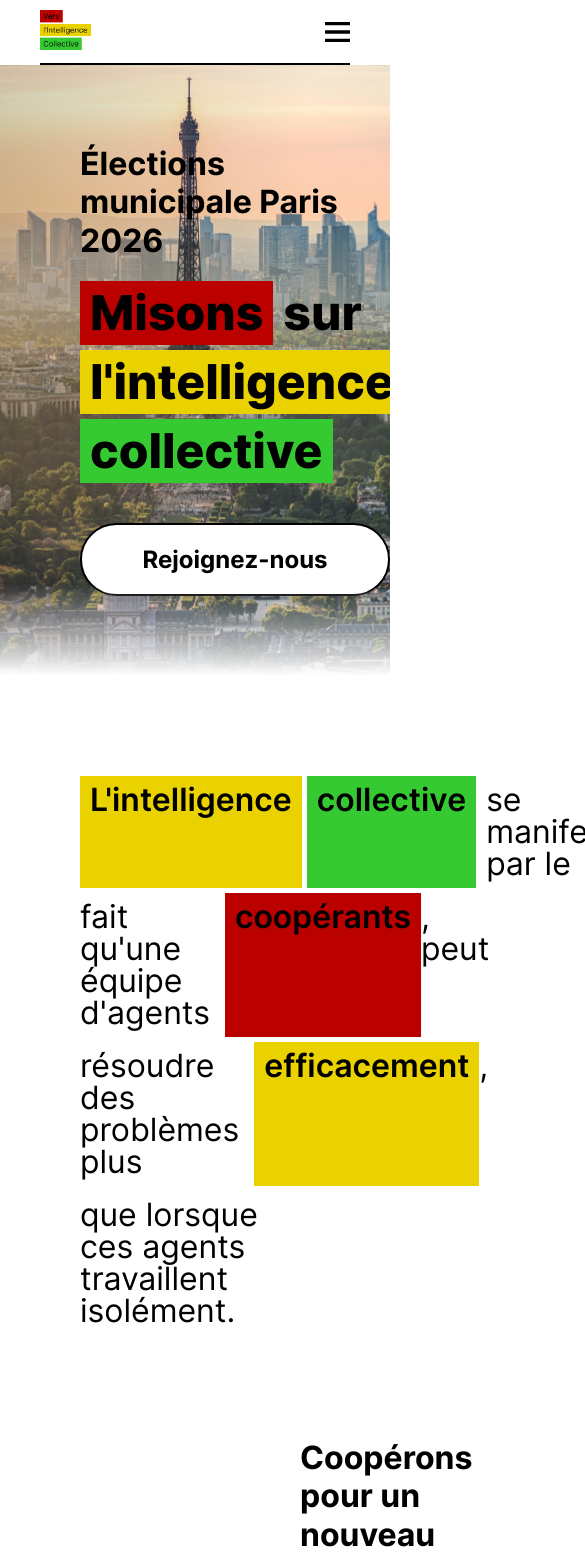
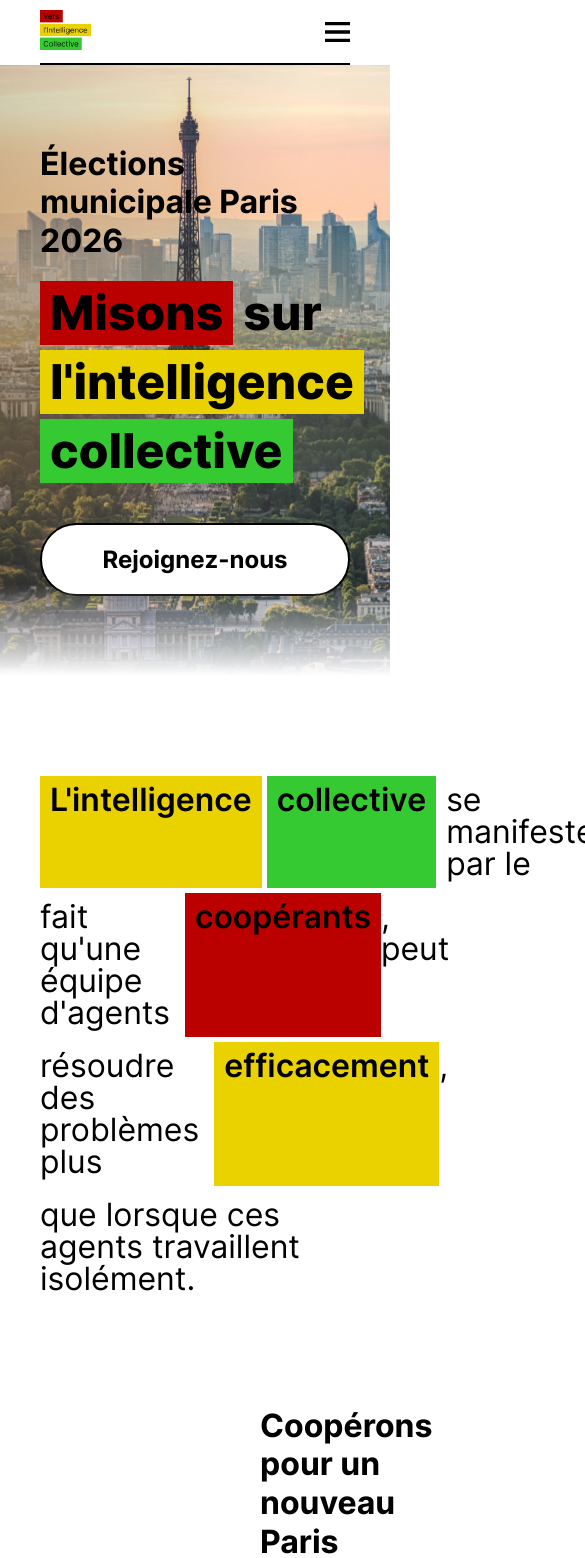
Before and after one commit to bdulong/VIC, a React (Create React App) app: page / in a window 390 px wide. Shown: the top 1558 px of the page, 585 px wide, since content can reach past the window. Built offline with nearby package versions, Linux system fonts and the light colour scheme.

Commit message:
css update landing 40px pour 701px

```diff
--- a/src/components/landing/landing.css
+++ b/src/components/landing/landing.css
@@ -10,6 +10,12 @@
     padding: 0 80px;
     margin: 64.5px 0 0 0;
     overflow: hidden;
+}
+
+@media (max-width: 701px) {
+    .hero-banner {
+        padding: 0 40px;
+    }
 }
 
 .hero-banner::after {
@@ -65,6 +71,12 @@
     margin: 100px 80px 104px 80px;
 }
 
+@media (max-width: 701px) {
+    .intro-text {
+        margin: 100px 40px 104px 40px
+    }
+}
+
 .box-stylised-intro-text {
     font-family: Inter;
     font-size: 32px;
@@ -93,6 +105,12 @@
     gap: 80px;
 }
 
+@media (max-width: 701px) {
+    .explanatory-text-container {
+        margin: 0 40px 104px 40px;
+    }
+}
+
 .explanatory-text-content {
     display: flex;
     flex-direction: row;
@@ -117,6 +135,12 @@
 
 .reason-text-container {
     margin: 0 80px 104px 80px;
+}
+
+@media (max-width: 701px) {
+    .reason-text-container {
+        margin: 0 40px 104px 40px;
+    }
 }
 
 .reason-text-content__container {
@@ -149,3 +173,9 @@
     margin: 0 80px 104px 80px;
     gap: 20px;
 }
+
+@media (max-width: 701px) {
+    .text-action-container {
+        margin: 0 40px 104px 40px;
+    }
+}
```
